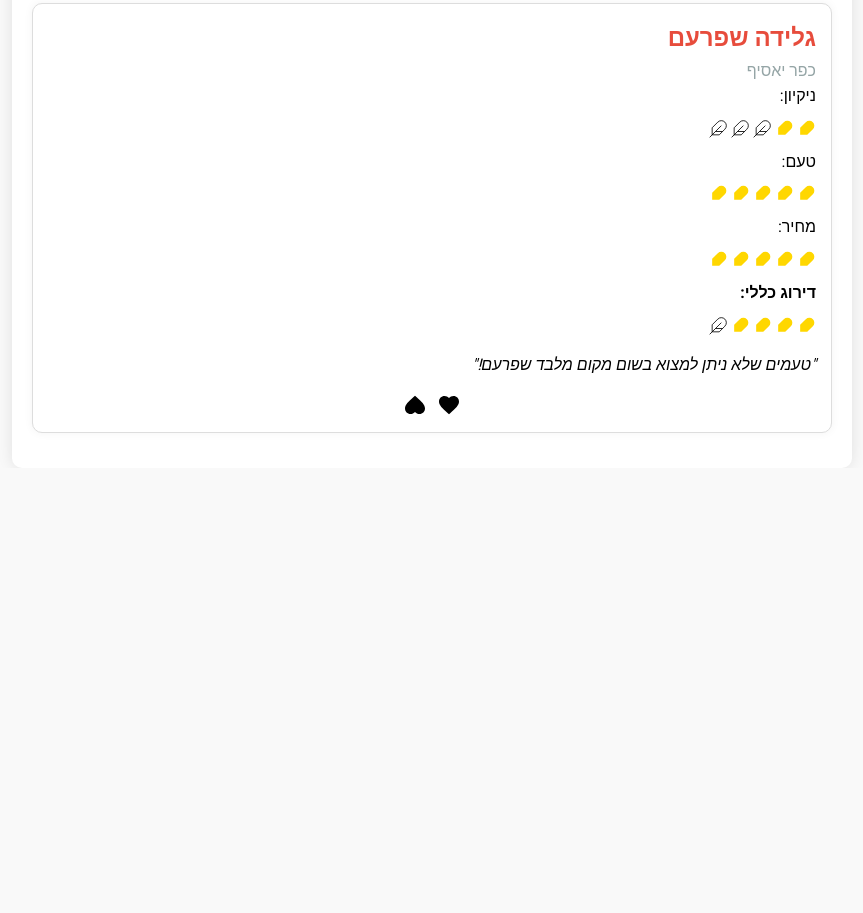
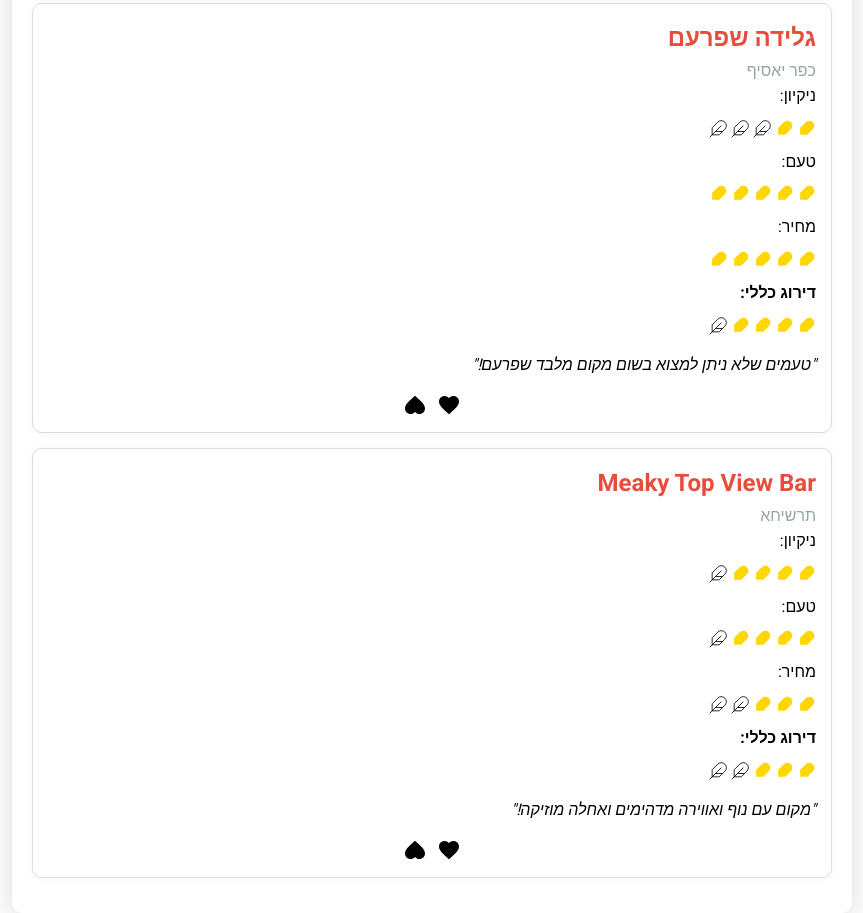
Before and after one commit to MatanRetzer/eagle-res-review, a plain HTML site: page index.html in a window 1280 px wide. Shown: the part 8178-9091 px from the top of the page, without its empty margins (208-1071 px from the left). Before the commit the page ends 8646 px from the top, so only its background shows below. Drawn offline with Linux system fonts and the light colour scheme.

Commit message:
Update index.html
Meaky's Top View Bar

```diff
--- a/index.html
+++ b/index.html
@@ -217,7 +217,8 @@
             { id: 14, name: 'מסעדת אלאמיר', location: 'מעלות תרשיחא', cleanliness: 4, taste: 4, price: 3, review: 'אוכל מעולה, קצת פחות מאל חיאט. חומוס לא מנת הדגל.' },
             { id: 15, name: 'סביח מעונה', location: 'מעונה', cleanliness: 5, taste: 5, price: 5, review: 'שווארמהאין על סביח חם וטעים באמצע היום!' },
             { id: 16, name: 'חומוסית סמי', location: 'בית העמק', cleanliness: 4, taste: 4, price: 4, review: 'החומוס ממש טעים והצ\'יפס הצגה!' },
-            { id: 17, name: 'גלידה שפרעם', location: 'כפר יאסיף', cleanliness: 2, taste: 5, price: 5, review: 'טעמים שלא ניתן למצוא בשום מקום מלבד שפרעם!' }
+            { id: 17, name: 'גלידה שפרעם', location: 'כפר יאסיף', cleanliness: 2, taste: 5, price: 5, review: 'טעמים שלא ניתן למצוא בשום מקום מלבד שפרעם!' },
+            { id: 18, name: 'Meaky Top View Bar', location: 'תרשיחא', cleanliness: 4, taste: 4, price: 3, review: 'מקום עם נוף ואווירה מדהימים ואחלה מוזיקה!' }
         ];
 
         function renderRestaurants() {
```
